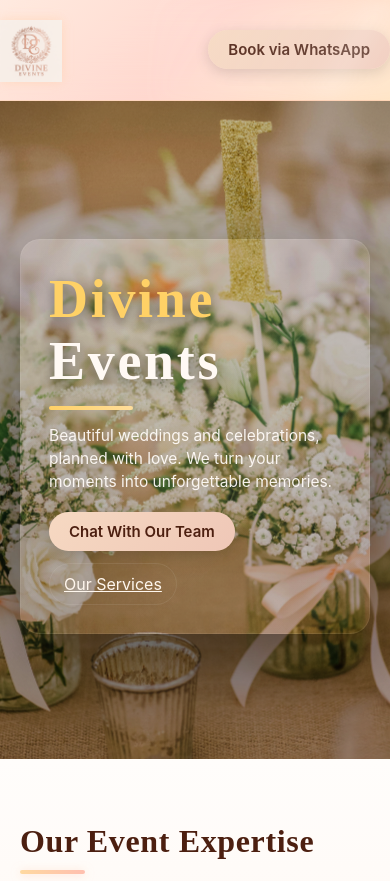
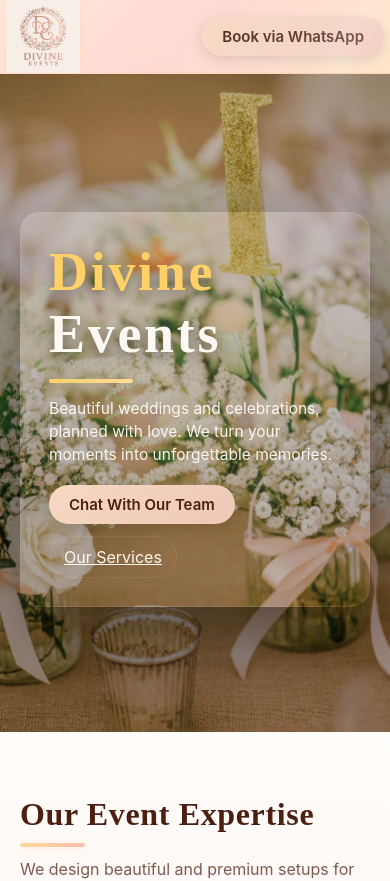
Before and after one commit to HemantSonare/DivineEventsApp, a Next.js app: page / in a window 390 px wide. Shown: the top 881 px of the page. Built offline with nearby package versions, Linux system fonts and the light colour scheme.

Commit message:
Update globals.css

```diff
--- a/styles/globals.css
+++ b/styles/globals.css
@@ -45,29 +45,14 @@ body {
 
 /* MOBILE LOGO FIX */
 @media (max-width: 600px) {
-  .nav {
-    height: 90px !important;
-    padding: 6px 0 !important;
+  .nav-wrap {
+    height: 74px !important;
   }
-
   .nav-logo-img {
-    height: 62px !important;
-    width: auto !important;
-    object-fit: contain !important;
-    margin-top: 4px;
-  }
-
-  /* force logo not to shrink */
-  .logo {
-    flex-shrink: 0 !important;
-  }
-
-  /* hide extra top padding if needed */
-  .nav-wrap {
-    padding-top: 4px !important;
-    padding-bottom: 6px !important;
+    height: 74px !important;
   }
 }
+
 
 
 .nav-wrap {
```
